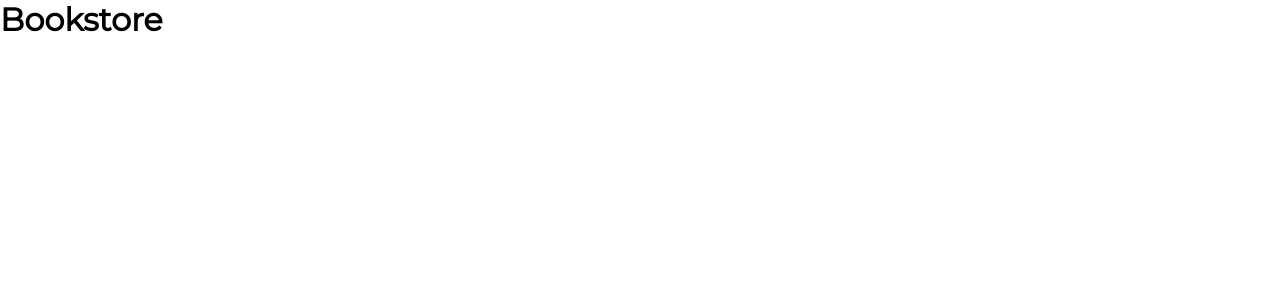
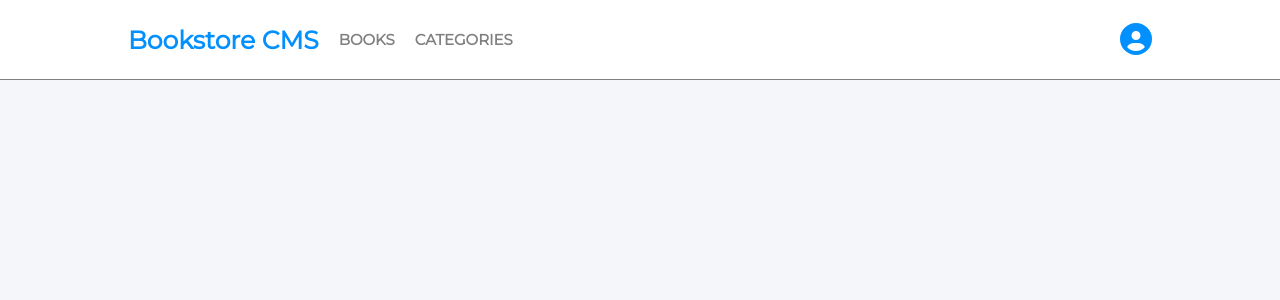
Before and after one commit to Alhajideen/Bookstore, a React (Create React App) app: page / in a window 1280 px wide. Shown: the top 300 px of the page. Built offline with nearby package versions, Linux system fonts and the light colour scheme.

Commit message:
add basic styles

```diff
--- a/package.json
+++ b/package.json
@@ -3,6 +3,10 @@
   "version": "0.1.0",
   "private": true,
   "dependencies": {
+    "@fortawesome/fontawesome-free-brands": "^5.0.13",
+    "@fortawesome/fontawesome-svg-core": "^6.1.1",
+    "@fortawesome/free-solid-svg-icons": "^6.1.1",
+    "@fortawesome/react-fontawesome": "^0.1.18",
     "@testing-library/jest-dom": "^5.16.5",
     "@testing-library/react": "^13.4.0",
     "@testing-library/user-event": "^13.5.0",
--- a/src/App.js
+++ b/src/App.js
@@ -1,7 +1,11 @@
+import Nav from './Components/Nav';
+
 function App() {
   return (
     <div className="App">
-      <h1>Bookstore</h1>
+      <h1>
+        <Nav />
+      </h1>
     </div>
   );
 }
--- a/src/Components/Nav.js
+++ b/src/Components/Nav.js
@@ -1,19 +1,22 @@
 import React from 'react';
 import { CgProfile } from 'react-icons/cg';
+import { FontAwesomeIcon } from '@fortawesome/react-fontawesome';
+import { faUserCircle } from '@fortawesome/free-solid-svg-icons';
 
 function Nav() {
   return (
     <div>
-
       <header className="header">
         <nav className="nav-bar">
           <ul className="nav-links">
-            <li className="logo">bookstore CMS</li>
-            <li>BOOKS</li>
-            <li>CATEGORIES</li>
+            <li className="logo">Bookstore CMS</li>
+            <li className="book-cat">BOOKS</li>
+            <li className="book-cat">CATEGORIES</li>
           </ul>
           <div className="avatar">
-            <img src="" alt="display picture" />
+            <span>
+              <FontAwesomeIcon className="user-circle" icon={faUserCircle} />
+            </span>
           </div>
         </nav>
       </header>
--- a/src/index.css
+++ b/src/index.css
@@ -1,12 +1,48 @@
 @import url('https://fonts.googleapis.com/css2?family=Montserrat&display=swap');
 
-body, html {
+body,
+html {
   font-family: 'Montserrat', sans-serif;
-    -moz-osx-font-smoothing: grayscale;
-    -webkit-font-smoothing: antialiased;
+  -moz-osx-font-smoothing: grayscale;
+  -webkit-font-smoothing: antialiased;
+  background-color: #f5f6fa;
 }
 
 * {
   margin: 0;
   padding: 0;
 }
+
+.header {
+  background-color: white;
+  border-bottom: 1px solid grey;
+  padding: 20px 0;
+}
+
+.nav-bar {
+  width: 80%;
+  margin: auto;
+  display: flex;
+  justify-content: space-between;
+}
+
+.nav-bar .nav-links {
+  list-style: none;
+  display: flex;
+  align-items: center;
+  gap: 20px;
+}
+
+.nav-bar .nav-links .logo {
+  color: #0290ff;
+  font-size: 25px;
+}
+
+.nav-bar .nav-links .book-cat {
+  color: grey;
+  font-size: 15px;
+}
+
+.user-circle {
+  color: #0290ff;
+}
```
Also changed, not shown: 1 other file (tests, documents, lock files or other folders).
